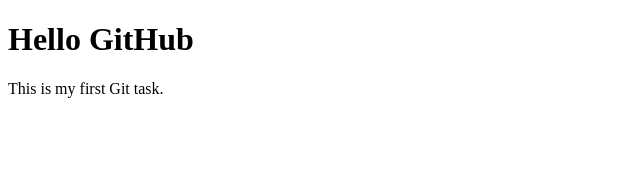
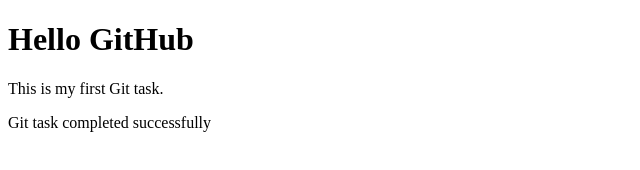
Before and after one commit to hemanthnanduriii/git-task, a plain HTML site: page index.html in a window 1280 px wide. Shown: the whole page, without its empty margins (0-640 px from the left). Drawn offline with Linux system fonts and the light colour scheme.

Commit message:
Updated index.html content

```diff
--- a/index.html
+++ b/index.html
@@ -6,5 +6,7 @@
 <body>
   <h1>Hello GitHub</h1>
   <p>This is my first Git task.</p>
+  <p>Git task completed successfully</p>
+
 </body>
 </html>
```
